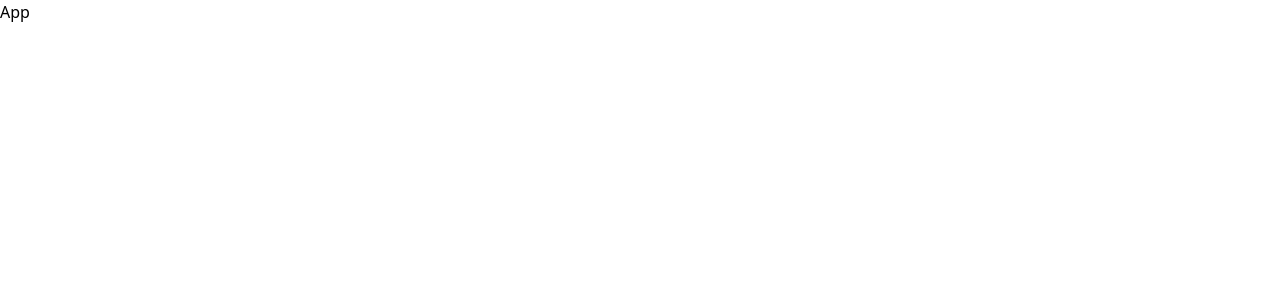
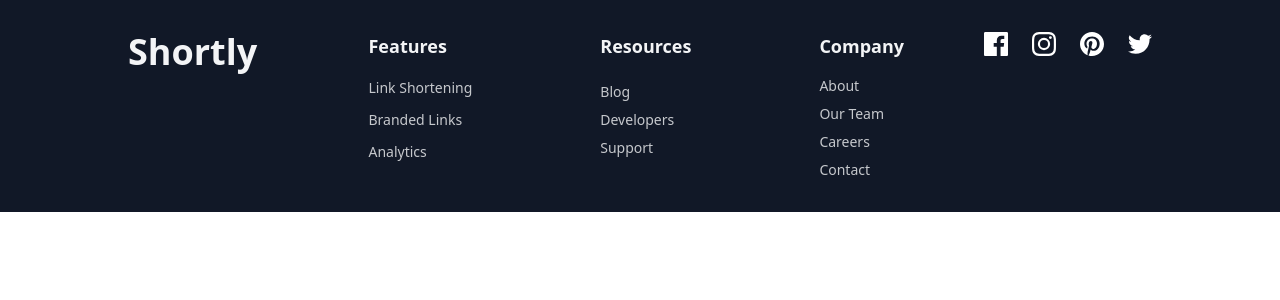
Before and after one commit to SameerJS6/URL-Shortening-App, a React (Vite) app: page / in a window 1280 px wide. Shown: the top 300 px of the page. Built offline with nearby package versions, Linux system fonts and the light colour scheme.

Commit message:
Footer Added

```diff
--- a/src/App.jsx
+++ b/src/App.jsx
@@ -1,5 +1,11 @@
 import React from "react";
+import Footer from "./components/Footer";
 
 export default function App() {
-  return <>App</>;
+  return (
+    <>
+      <main className="mx-auto max-w-[1440px]"></main>
+      <Footer />
+    </>
+  );
 }
--- /dev/null
+++ b/src/components/Footer.jsx
@@ -0,0 +1,80 @@
+import React from "react";
+
+const FooterData = [];
+
+export default function Footer() {
+  return (
+    <footer className="flex flex-col items-center justify-between gap-12 bg-gray-900 py-8 text-gray-100 sm:items-center lg:flex-row lg:items-start lg:px-20 xl:px-32">
+      <div className="text-4xl font-bold">
+        <h2>Shortly</h2>
+      </div>
+      <nav className="flex flex-col items-center gap-12 lg:flex-row lg:items-start lg:gap-12 xl:gap-20">
+        <div className="flex flex-col justify-between gap-8 text-center sm:flex-row sm:gap-10 lg:text-left xl:gap-32">
+          <div className="grid gap-5 sm:gap-0">
+            <h2 className="text-lg font-bold md:text-lg">Features</h2>
+            <div className="flex flex-col gap-3 text-sm opacity-80">
+              <a href="">Link Shortening</a>
+              <a href="">Branded Links</a>
+              <a href="">Analytics</a>
+            </div>
+          </div>
+          <div className="grid gap-5 sm:gap-0">
+            <h2 className="text-lg font-bold">Resources</h2>
+            <div className="flex flex-col gap-2 text-sm opacity-80">
+              <a href="">Blog</a>
+              <a href="">Developers</a>
+              <a href="">Support</a>
+            </div>
+          </div>
+          <div className="grid gap-5 sm:gap-4 ">
+            <h2 className="text-lg font-bold">Company</h2>
+            <div className="flex flex-col gap-2 text-sm opacity-80">
+              <a href="">About</a>
+              <a href="">Our Team</a>
+              <a href="">Careers</a>
+              <a href="">Contact</a>
+            </div>
+          </div>
+        </div>
+
+        <div className="flex items-center gap-6">
+          <a href="" className="facebook">
+            <svg xmlns="http://www.w3.org/2000/svg" width="24" height="24">
+              <path
+                fill="#FFF"
+                d="M22.675 0H1.325C.593 0 0 .593 0 1.325v21.351C0 23.407.593 24 1.325 24H12.82v-9.294H9.692v-3.622h3.128V8.413c0-3.1 1.893-4.788 4.659-4.788 1.325 0 2.463.099 2.795.143v3.24l-1.918.001c-1.504 0-1.795.715-1.795 1.763v2.313h3.587l-.467 3.622h-3.12V24h6.116c.73 0 1.323-.593 1.323-1.325V1.325C24 .593 23.407 0 22.675 0z"
+              />
+            </svg>
+          </a>
+
+          <a className="instagram">
+            <svg xmlns="http://www.w3.org/2000/svg" width="24" height="24">
+              <path
+                fill="#FFF"
+                d="M12 2.163c3.204 0 3.584.012 4.85.07 3.252.148 4.771 1.691 4.919 4.919.058 1.265.069 1.645.069 4.849 0 3.205-.012 3.584-.069 4.849-.149 3.225-1.664 4.771-4.919 4.919-1.266.058-1.644.07-4.85.07-3.204 0-3.584-.012-4.849-.07-3.26-.149-4.771-1.699-4.919-4.92-.058-1.265-.07-1.644-.07-4.849 0-3.204.013-3.583.07-4.849.149-3.227 1.664-4.771 4.919-4.919 1.266-.057 1.645-.069 4.849-.069zM12 0C8.741 0 8.333.014 7.053.072 2.695.272.273 2.69.073 7.052.014 8.333 0 8.741 0 12c0 3.259.014 3.668.072 4.948.2 4.358 2.618 6.78 6.98 6.98C8.333 23.986 8.741 24 12 24c3.259 0 3.668-.014 4.948-.072 4.354-.2 6.782-2.618 6.979-6.98.059-1.28.073-1.689.073-4.948 0-3.259-.014-3.667-.072-4.947-.196-4.354-2.617-6.78-6.979-6.98C15.668.014 15.259 0 12 0zm0 5.838a6.162 6.162 0 100 12.324 6.162 6.162 0 000-12.324zM12 16a4 4 0 110-8 4 4 0 010 8zm6.406-11.845a1.44 1.44 0 100 2.881 1.44 1.44 0 000-2.881z"
+              />
+            </svg>
+          </a>
+
+          <a className="pinterest">
+            <svg xmlns="http://www.w3.org/2000/svg" width="24" height="24">
+              <path
+                fill="#FFF"
+                d="M12 0C5.373 0 0 5.372 0 12c0 5.084 3.163 9.426 7.627 11.174-.105-.949-.2-2.405.042-3.441.218-.937 1.407-5.965 1.407-5.965s-.359-.719-.359-1.782c0-1.668.967-2.914 2.171-2.914 1.023 0 1.518.769 1.518 1.69 0 1.029-.655 2.568-.994 3.995-.283 1.194.599 2.169 1.777 2.169 2.133 0 3.772-2.249 3.772-5.495 0-2.873-2.064-4.882-5.012-4.882-3.414 0-5.418 2.561-5.418 5.207 0 1.031.397 2.138.893 2.738a.36.36 0 01.083.345l-.333 1.36c-.053.22-.174.267-.402.161-1.499-.698-2.436-2.889-2.436-4.649 0-3.785 2.75-7.262 7.929-7.262 4.163 0 7.398 2.967 7.398 6.931 0 4.136-2.607 7.464-6.227 7.464-1.216 0-2.359-.631-2.75-1.378l-.748 2.853c-.271 1.043-1.002 2.35-1.492 3.146C9.57 23.812 10.763 24 12 24c6.627 0 12-5.373 12-12 0-6.628-5.373-12-12-12z"
+              />
+            </svg>
+          </a>
+
+          <a className="twitter">
+            <svg xmlns="http://www.w3.org/2000/svg" width="24" height="20">
+              <path
+                fill="#FFF"
+                d="M24 2.557a9.83 9.83 0 01-2.828.775A4.932 4.932 0 0023.337.608a9.864 9.864 0 01-3.127 1.195A4.916 4.916 0 0016.616.248c-3.179 0-5.515 2.966-4.797 6.045A13.978 13.978 0 011.671 1.149a4.93 4.93 0 001.523 6.574 4.903 4.903 0 01-2.229-.616c-.054 2.281 1.581 4.415 3.949 4.89a4.935 4.935 0 01-2.224.084 4.928 4.928 0 004.6 3.419A9.9 9.9 0 010 17.54a13.94 13.94 0 007.548 2.212c9.142 0 14.307-7.721 13.995-14.646A10.025 10.025 0 0024 2.557z"
+              />
+            </svg>
+          </a>
+        </div>
+      </nav>
+    </footer>
+  );
+}
```
